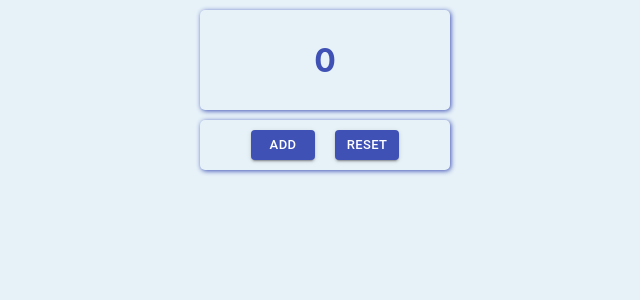
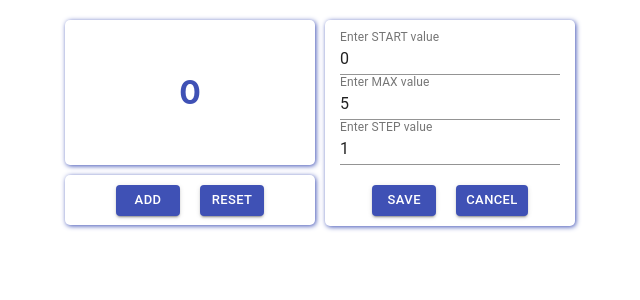
Before and after one commit to OlgaKapskaya/counter_redux, a React (Create React App) app: page / in a window 1280 px wide. Shown: the top 300 px of the page, without its empty margins (315-955 px from the left). Built offline with nearby package versions, Linux system fonts and the light colour scheme.

Commit message:
create Setting component

```diff
--- a/src/App.css
+++ b/src/App.css
@@ -3,7 +3,7 @@
   margin: 10px auto;
 }
 body{
-  background: #E7F2F8;
+  /*background: #3f51b5;*/
 }
 /*.App-logo {*/
 /*  height: 40vmin;*/
--- a/src/BLL/types.ts
+++ b/src/BLL/types.ts
@@ -7,3 +7,8 @@ export type CounterType = {
 export type StateType = {
     counter: CounterType
 }
+export type SettingsType = {
+    START_VALUE: number
+    MAX_VALUE: number
+    STEP: number
+}
--- a/src/UI/Counter.module.css
+++ b/src/UI/Counter.module.css
@@ -1,9 +1,9 @@
 .counterContainer{
     display: flex;
-    flex-direction: column;
+    flex-direction: row;
     align-items: center;
     justify-content: center;
-    margin: 10px auto;
+    margin: 0px auto;
 }
 .buttonGroup{
     display: flex;
@@ -13,8 +13,12 @@
     height: 50px;
     box-shadow: 1px 1px 5px #3f51b5;
     border-radius: 5px;
-    margin: 10px;
+    margin-top: 10px;
 }
 .buttonGroup button{
     margin: 10px;
 }
+.displayAndButtons{
+    display: flex;
+    flex-direction: column;
+}
--- a/src/UI/Counter.tsx
+++ b/src/UI/Counter.tsx
@@ -1,7 +1,8 @@
-import React from "react";
+import React, {useState} from "react";
 import s from './Counter.module.css'
 import {Display} from "./Display/Display";
 import {Button} from "@material-ui/core";
+import {Settings} from "./Settings/Settings";
 
 type CounterPropsType = {
     START_VALUE: number
@@ -14,9 +15,11 @@ type CounterPropsType = {
 
 export const Counter: React.FC<CounterPropsType> = (props) => {
     let {START_VALUE, MAX_VALUE, STEP, CURRENT_VALUE, addCount, resetCount} = props
+    const [error, setError] = useState<string>('')
     return (
         <div className={s.counterContainer}>
-            <Display CURRENT_VALUE={CURRENT_VALUE} MAX_VALUE={MAX_VALUE}/>
+            <div className={s.displayAndButtons}>
+                <Display CURRENT_VALUE={CURRENT_VALUE} MAX_VALUE={MAX_VALUE} error={error}/>
                 <div className={s.buttonGroup}>
                     <Button variant={"contained"}
                             size={'small'}
@@ -32,5 +35,9 @@ export const Counter: React.FC<CounterPropsType> = (props) => {
                     </Button>
                 </div>
             </div>
+            <div className={s.settings}>
+            <Settings START_VALUE={START_VALUE} MAX_VALUE={MAX_VALUE} STEP={STEP} error={error} setError={setError}/>
+            </div>
+        </div>
     )
 }
--- a/src/UI/Display/Display.module.css
+++ b/src/UI/Display/Display.module.css
@@ -2,8 +2,7 @@
     display: flex;
     align-items: center;
     justify-content: center;
-    width: 250px;
-    height: 100px;
+    height: 145px;
     box-shadow: 1px 1px 5px #3f51b5;
     border-radius: 5px;
 }
--- a/src/UI/Display/Display.tsx
+++ b/src/UI/Display/Display.tsx
@@ -4,13 +4,15 @@ import s from './Display.module.css'
 type DisplayPropsType = {
     CURRENT_VALUE: number
     MAX_VALUE: number
+    error: string
 }
 export const Display: React.FC<DisplayPropsType> = (props) => {
-    const {CURRENT_VALUE, MAX_VALUE} = props
+    const {CURRENT_VALUE, MAX_VALUE, error} = props
     const titleStyle = CURRENT_VALUE === MAX_VALUE ? s.titleEnd : s.title
     return (
         <div className={s.displayContainer}>
-            <h1 className={titleStyle}>{CURRENT_VALUE}</h1>
+            {error === "" && <h1 className={titleStyle}>{CURRENT_VALUE}</h1>}
+            {error !== "" && <h1 className={s.titleEnd}>{error}</h1>}
         </div>
     )
 }
--- /dev/null
+++ b/src/UI/Settings/Settings.module.css
@@ -0,0 +1,26 @@
+.settingsContainer{
+    display: flex;
+    flex-direction: column;
+    align-items: center;
+    justify-content: center;
+    width: 250px;
+    height: max-content;
+    box-shadow: 1px 1px 5px #3f51b5;
+    border-radius: 5px;
+    margin: 10px;
+}
+.inputContainer{
+    display: flex;
+    flex-direction: column;
+    margin: 10px;
+}
+.buttonContainer{
+    display: flex;
+}
+.buttonContainer button{
+    margin: 10px;
+}
+.title{
+    color: #3f51b5;
+    margin: 10px;
+}
--- /dev/null
+++ b/src/UI/Settings/Settings.tsx
@@ -0,0 +1,81 @@
+import s from './Settings.module.css'
+import {Button, TextField} from "@material-ui/core";
+import React, {ChangeEvent, useEffect, useState} from "react";
+import {SettingsType} from "../../BLL/types";
+
+type SettingsPropsType = {
+    START_VALUE: number
+    MAX_VALUE: number
+    STEP: number
+    error: string
+    setError: (text: string) => void
+}
+export const Settings: React.FC<SettingsPropsType> = (props) => {
+    const {START_VALUE, MAX_VALUE, STEP, error, setError} = props
+    const [settings, setSettings] = useState<SettingsType>({
+        START_VALUE: START_VALUE,
+        MAX_VALUE: MAX_VALUE,
+        STEP: STEP
+    })
+    useEffect(() => {
+        if (settings.START_VALUE >= settings.MAX_VALUE
+            || settings.STEP < 1
+            || settings.STEP > (settings.MAX_VALUE - settings.START_VALUE)
+            || (settings.MAX_VALUE - settings.START_VALUE) % settings.STEP !== 0
+        ) {
+            setError('Incorrect value!')
+        } else {
+            setError("")
+        }
+    }, [settings])
+    const onChangeStartHandler = (event: ChangeEvent<HTMLInputElement | HTMLTextAreaElement>) => {
+        setSettings({...settings, START_VALUE: +event.currentTarget.value})
+    }
+    const onChangeMaxHandler = (event: ChangeEvent<HTMLInputElement | HTMLTextAreaElement>) => {
+        setSettings({...settings, MAX_VALUE: +event.currentTarget.value})
+    }
+    const onChangeStepHandler = (event: ChangeEvent<HTMLInputElement | HTMLTextAreaElement>) => {
+        setSettings({...settings, STEP: +event.currentTarget.value})
+    }
+    return (
+        <div className={s.settingsContainer}>
+            {/*<h5 className={s.title}>SETTINGS</h5>*/}
+            <div className={s.inputContainer}>
+                <TextField variant={'standard'}
+                           type={'number'}
+                           size={'small'}
+                           label={'Enter START value'}
+                           value={settings.START_VALUE}
+                           onChange={onChangeStartHandler}
+                           error={error !== ''}/>
+                <TextField variant={'standard'}
+                           type={'number'}
+                           size={'small'}
+                           label={'Enter MAX value'}
+                           value={settings.MAX_VALUE}
+                           onChange={onChangeMaxHandler}
+                           error={error !== ''}/>
+                <TextField variant={'standard'}
+                           type={'number'}
+                           size={'small'}
+                           label={'Enter STEP value'}
+                           value={settings.STEP}
+                           onChange={onChangeStepHandler}
+                           error={error !== ''}/>
+            </div>
+            <div className={s.buttonContainer}>
+                <Button variant={"contained"}
+                        size={'small'}
+                        color={'primary'}>
+                    SAVE
+                </Button>
+                <Button variant={"contained"}
+                        size={'small'}
+                        color={'primary'}>
+                    CANCEL
+                </Button>
+            </div>
+
+        </div>
+    )
+}
```
Lines whose indentation alone changed are shown as unchanged.
